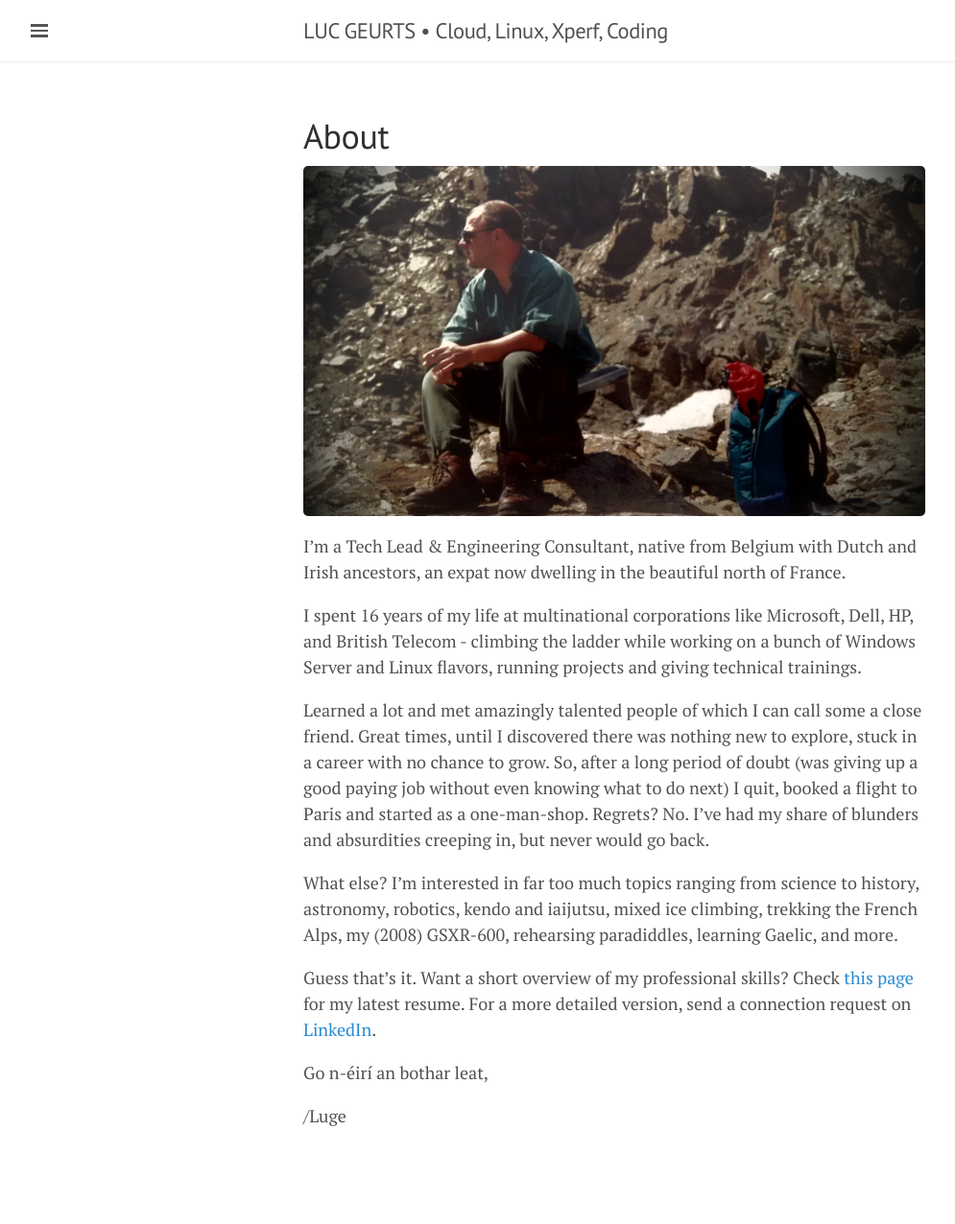
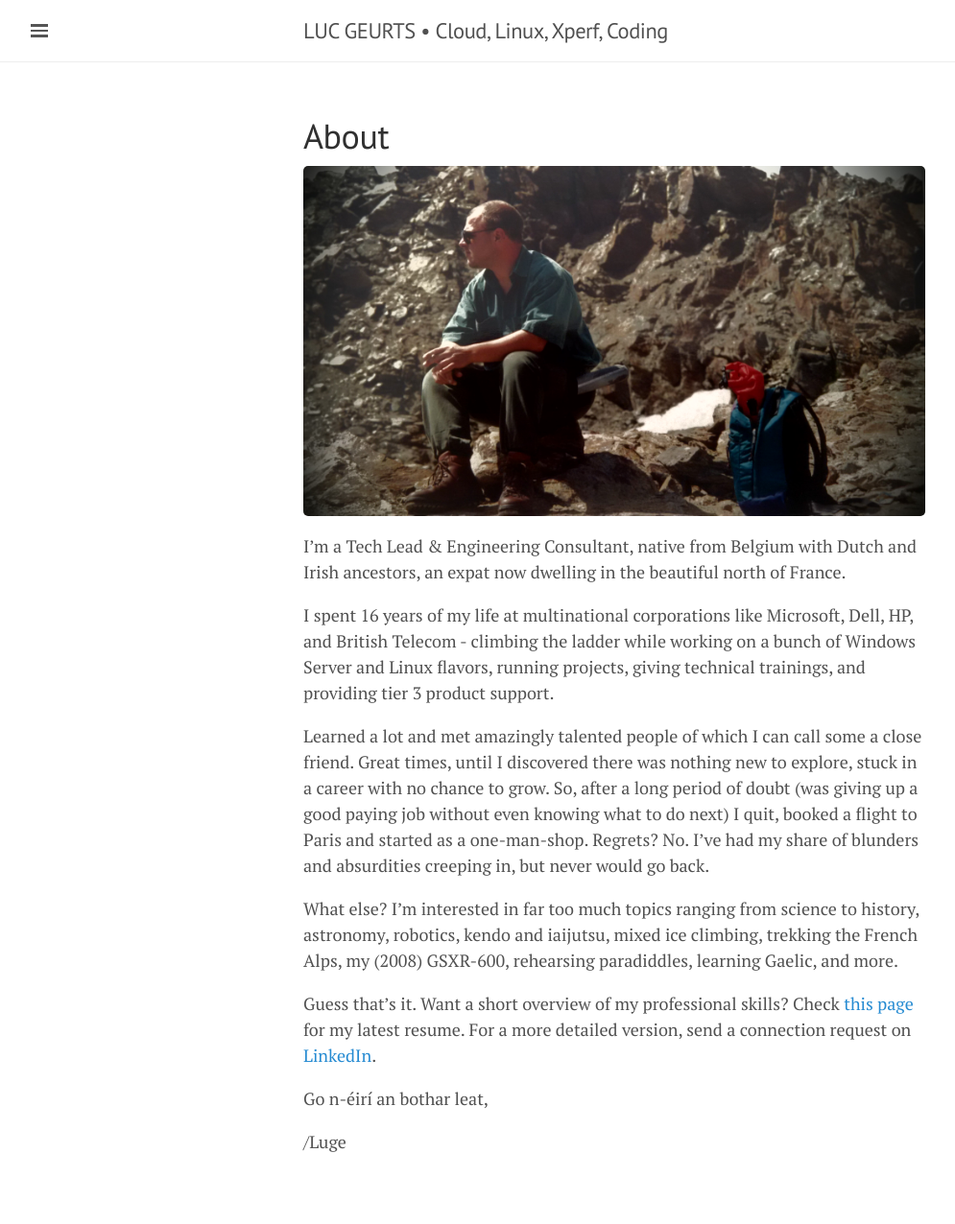
Before and after one commit to lgeurts/lgeurts.github.io, a Jekyll site: the page built from about.md, in a window 1280 px wide. Shown: the whole page at 96% size, without its empty margins (0-995 px from the left). Built offline with Jekyll 4.4.1, drawn with Linux system fonts in a browser that asks for light colours; nearby versions of some CDN libraries; before the commit the page ends 1249 px from its top, so only the background shows below that.

Commit message:
Update about.md

```diff
--- a/about.md
+++ b/about.md
@@ -7,7 +7,7 @@
 
 I’m a Tech Lead & Engineering Consultant, native from Belgium with Dutch and Irish ancestors, an expat now dwelling in the beautiful north of France.
 
-I spent 16 years of my life at multinational corporations like Microsoft, Dell, HP, and British Telecom - climbing the ladder while working on a bunch of Windows Server and Linux flavors, running projects and giving technical trainings.
+I spent 16 years of my life at multinational corporations like Microsoft, Dell, HP, and British Telecom - climbing the ladder while working on a bunch of Windows Server and Linux flavors, running projects, giving technical trainings, and providing tier 3 product support.
 
 Learned a lot and met amazingly talented people of which I can call some a close friend. Great times, until I discovered there was nothing new to explore, stuck in a career with no chance to grow. So, after a long period of doubt (was giving up a good paying job without even knowing what to do next) I quit, booked a flight to Paris and started as a one-man-shop. Regrets? No. I've had my share of blunders and absurdities creeping in, but never would go back.
 
```
